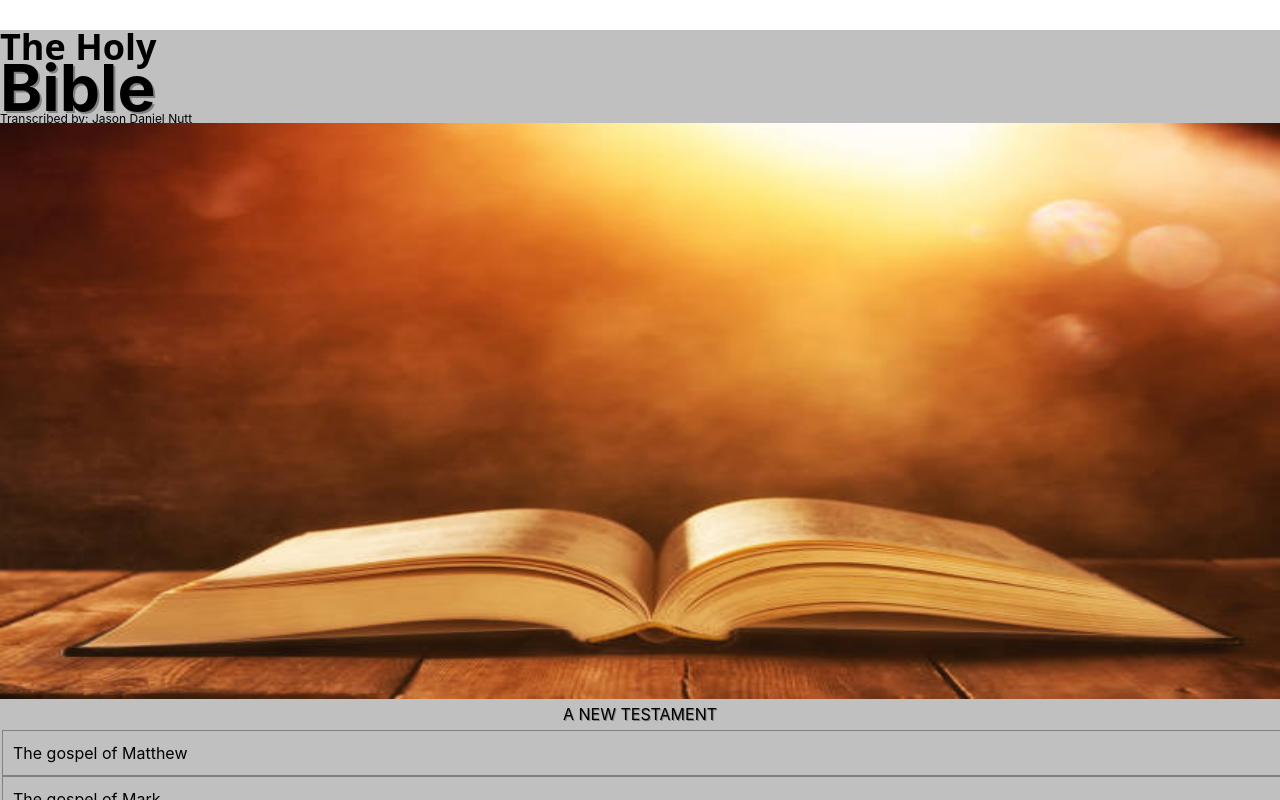
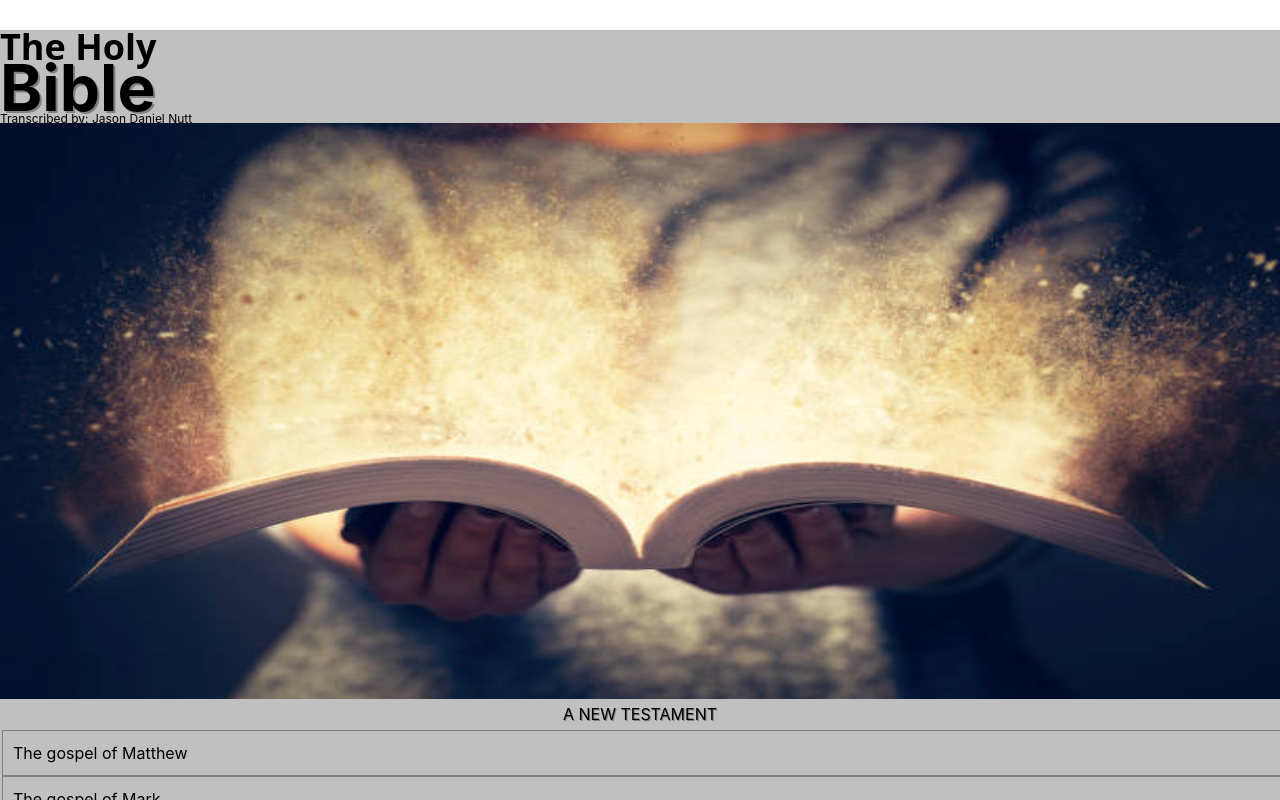
Before and after one commit to jnutt367/the-holy-bible, a Next.js app: page / in a window 1280 px wide. Shown: the top 800 px of the page. Built offline with nearby package versions, Linux system fonts and the light colour scheme.

Commit message:
Update index.js
bible-open.jpg

```diff
--- a/pages/index.js
+++ b/pages/index.js
@@ -23,7 +23,7 @@ export default function Home() {
              </p>
                           <div className={styles.hero}>
                              <Image
-                                src="/bible-hero.jpg"
+                                src="/bible-open.jpg"
                                 alt="Picture of the Gods finger"
                                 height={900}
                                 width={2000}
```
